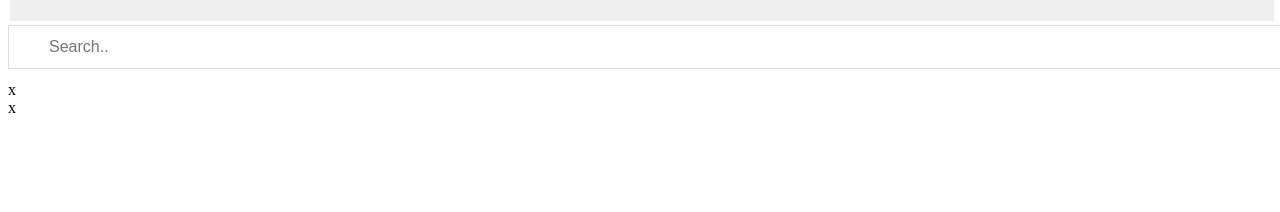
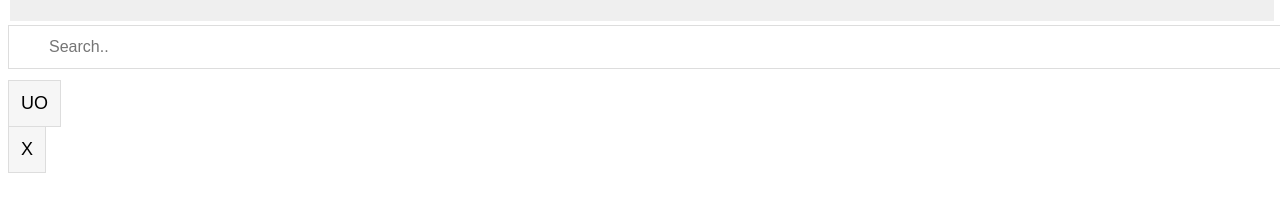
Before and after one commit to uncannyorange/uncannyorange.github.io, a Jekyll site: the page crimsonnew/indexdiv/library.html, which Jekyll copies as it is, in a window 1280 px wide. Shown: the part 214-426 px from the top of the page. Built offline with Jekyll 4.4.1, drawn with Linux system fonts in a browser that asks for light colours.

Commit message:
Updated Master

```diff
--- a/crimsonnew/indexdiv/library.html
+++ b/crimsonnew/indexdiv/library.html
@@ -82,8 +82,8 @@ function openlist(){
 <div id="list" class="tabcontent">
 <input type="text" id="searchbar" onkeyup="search()" placeholder="Search..">
 <ul id="list">
-  <li>x</li>
-  <li>x</li>
+  <li><button onclick="">UO</button></li>
+  <li><button onclick="">X</button></li>
 </ul>
 </div>
 
```
